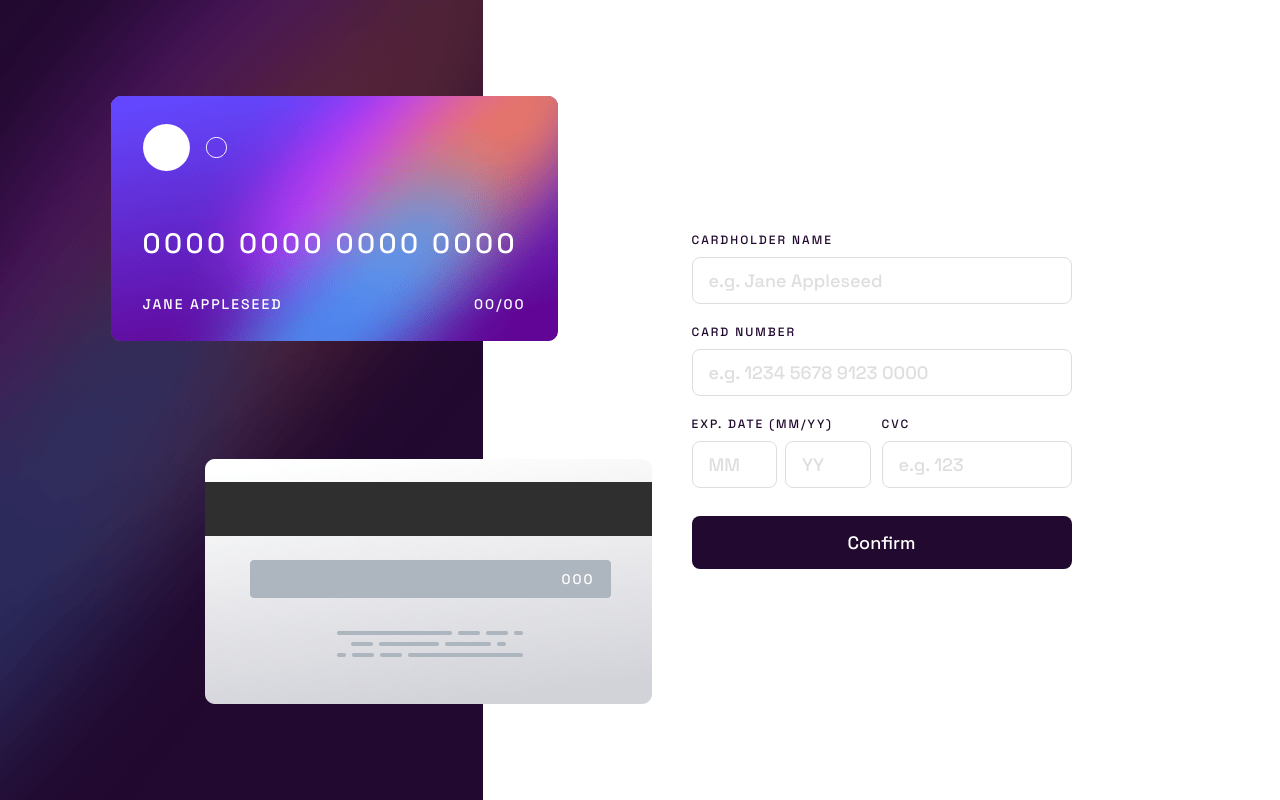
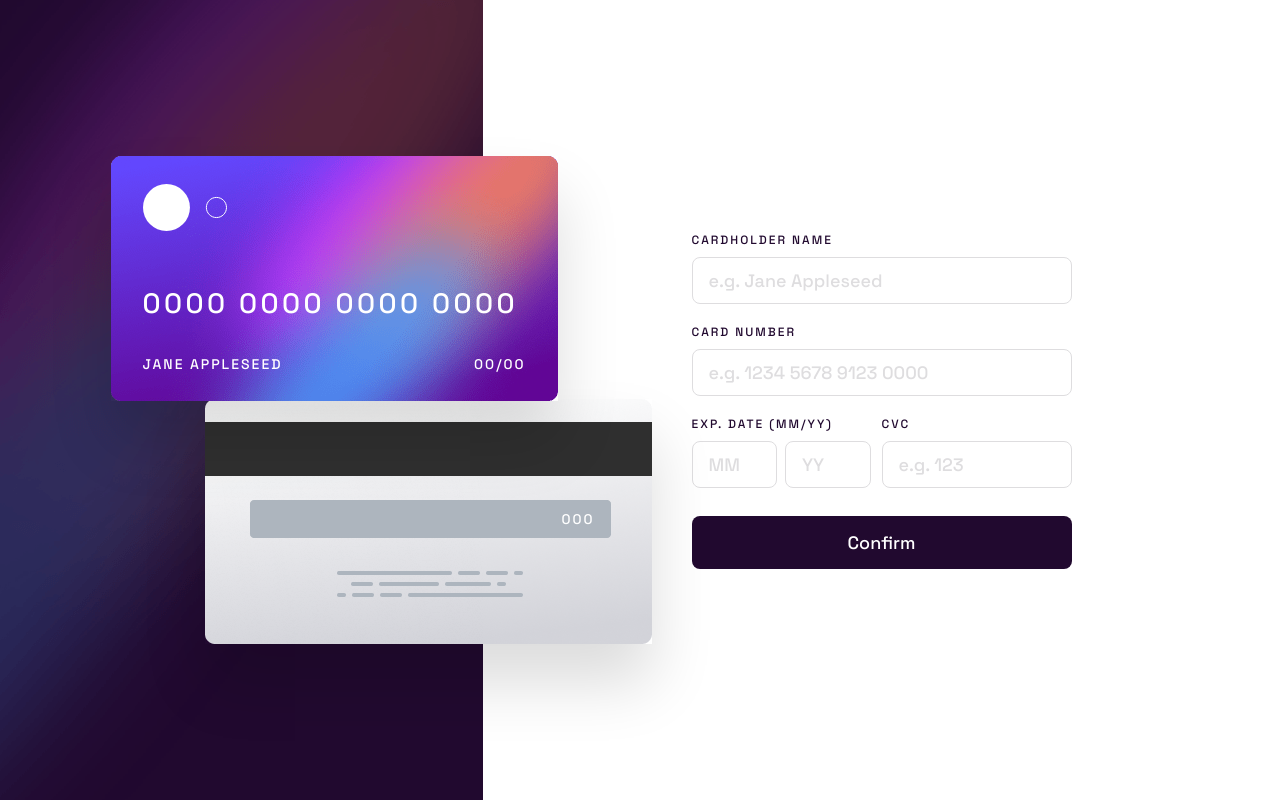
Before and after one commit to ironest/interactive-card-details-form, a Vue app: page / in a window 1280 px wide. Built offline with nearby package versions, Linux system fonts and the light colour scheme.

Commit message:
Added shadow

```diff
--- a/src/App.vue
+++ b/src/App.vue
@@ -103,6 +103,9 @@
         background-repeat: no-repeat;
         background-size: contain;
         color: white;
+        box-shadow: 0px 39px 59px 0px rgba(0, 0, 0, 0.14);
+        -webkit-box-shadow: 0px 39px 59px 0px rgba(0, 0, 0, 0.14);
+        -moz-box-shadow: 0px 39px 59px 0px rgba(0, 0, 0, 0.14);
       }
 
       .back {
@@ -224,7 +227,8 @@
       justify-content: center;
 
       .cc-container {
-        height: 527px;
+        /* TODO: Find out why 353px instead of 527px? */
+        height: 353px;
         width: 541px;
         right: -164px;
         right: max(-164px, -95vw/11);
```
